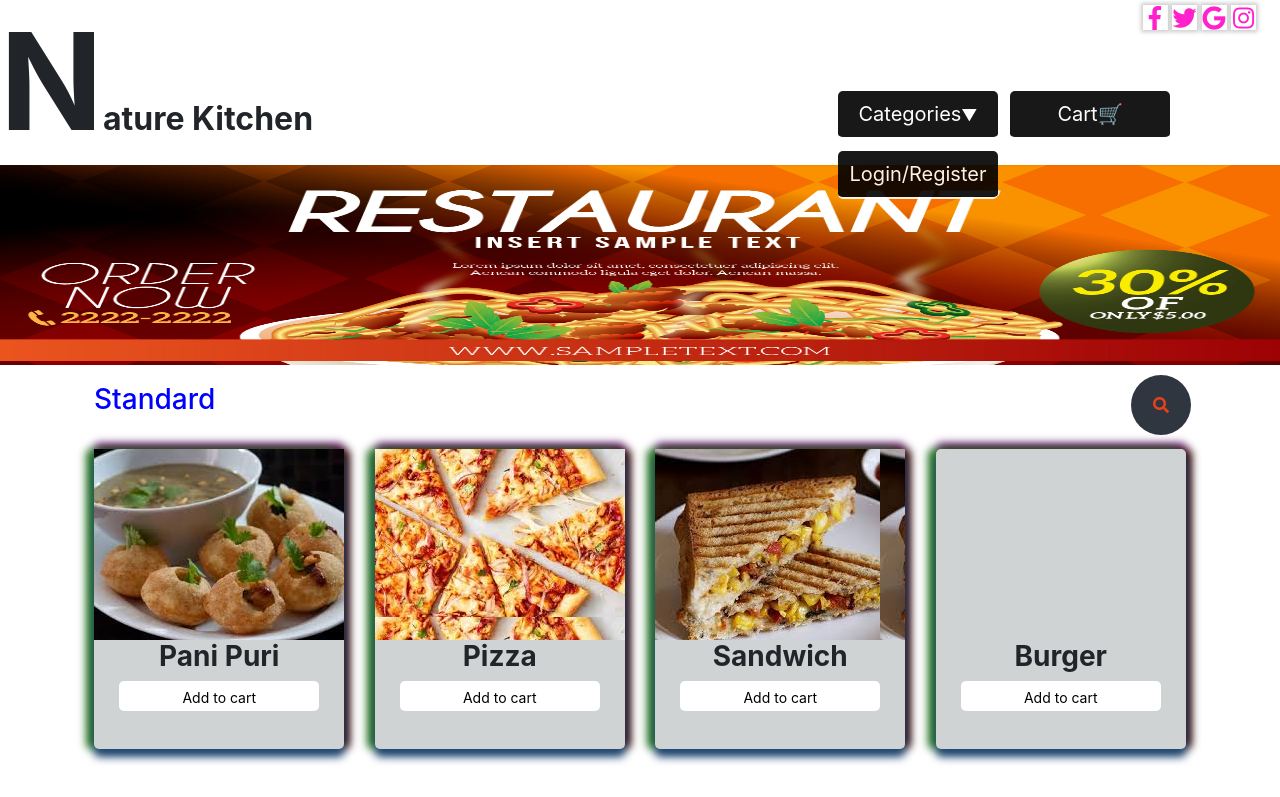
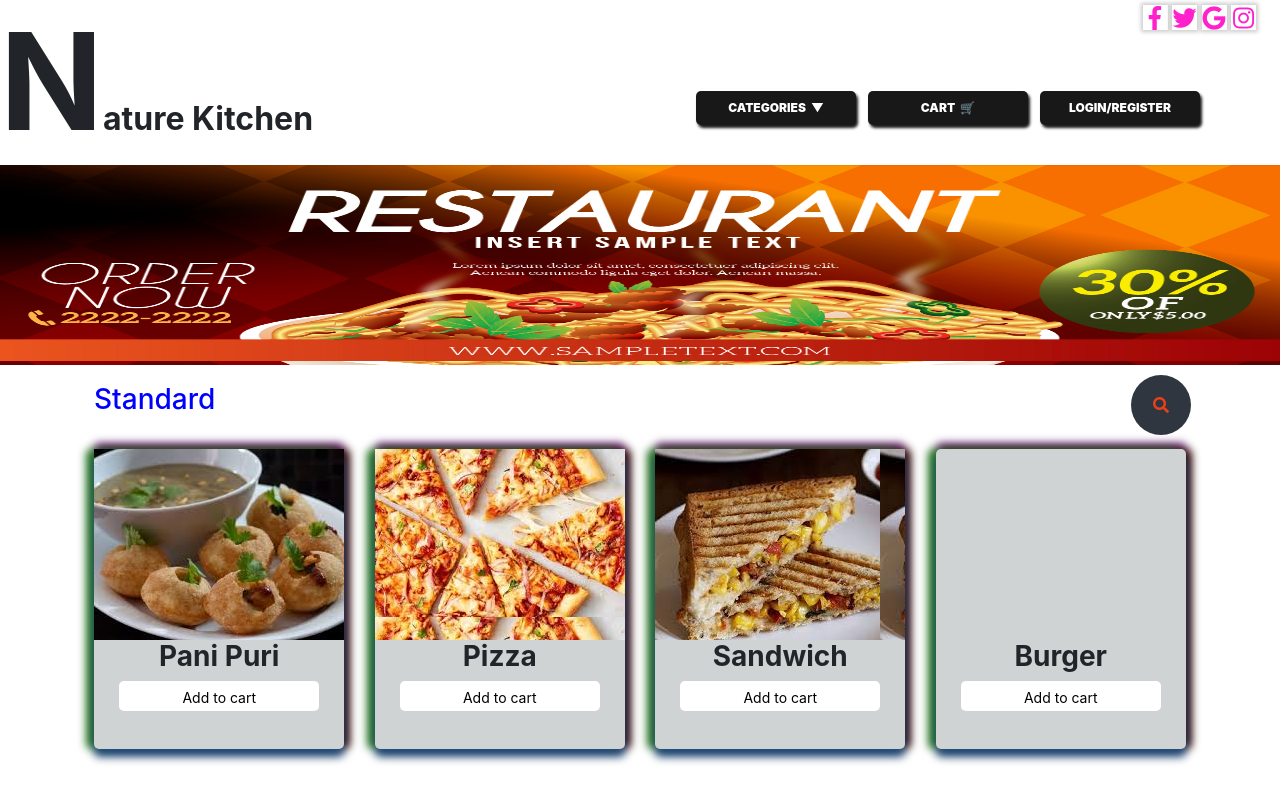
Before and after one commit to RishabhMishra4798/Nature-Kitchen, a plain HTML site: page Project/khomepage.html in a window 1280 px wide. Shown: the top 797 px of the page. Drawn offline with nearby package versions, Linux system fonts and the light colour scheme.

Commit message:
header styles improved

```diff
--- a/Project/rishabh.css
+++ b/Project/rishabh.css
@@ -30,7 +30,7 @@ header{
 .head-content{
 	margin: 0;
 	padding: 0;
-	width:65%;
+	width:calc(100% - 590px);
 }
 
 .main-head .head-content .rotate1{
@@ -49,12 +49,13 @@ header{
 }
 .categories{
 	z-index: 1;
-	width: 35%;
+	width: 590px;
 	margin:0 auto;
 }
 
 .navigation{
 	width:100%;
+	height: calc(100% - 85px);
 }
 
 .middle{
@@ -108,13 +109,16 @@ ul li{
 	opacity: 0.9;
 	border-radius: 5px;
 	text-align: center;
+	box-shadow: 2px 3px 3px 0px #000;
 }
 
 ul li{
-	font-size: 20px;
+	font-size: 12px;
 	text-decoration: none;
 	color: white;
 	padding: 8px;
+	font-weight: 900;
+	text-transform: uppercase;
 }
 
 #drop{
@@ -132,8 +136,19 @@ ul li{
 
 }
 
-ul li{
-	border-bottom: 2px solid white;
+#drop ul li{
+	border-bottom: 1px solid white;
+	border-radius: 0;
+	box-shadow: none;
+	width: auto;
+}
+
+#drop ul li a {
+    color: #cf2;
+    font-size: 11px;
+    font-weight: bold;
+    text-align: center;
+    text-decoration: none;
 }
 
 ul li:hover{
@@ -182,11 +197,14 @@ ul li:hover{
 }*/
 
 #logo{
-	font-size: 16px;
+	font-size: 12px;
+	margin: 0 0 0 5px;
 }
 
-.logo1 span{
-	font-size: 48px;
+.logo1{
+	font-size: 12px;
+	margin: 0 0 0 5px;
+	font-weight: bolder;
 }
 
 .search-main{
```
